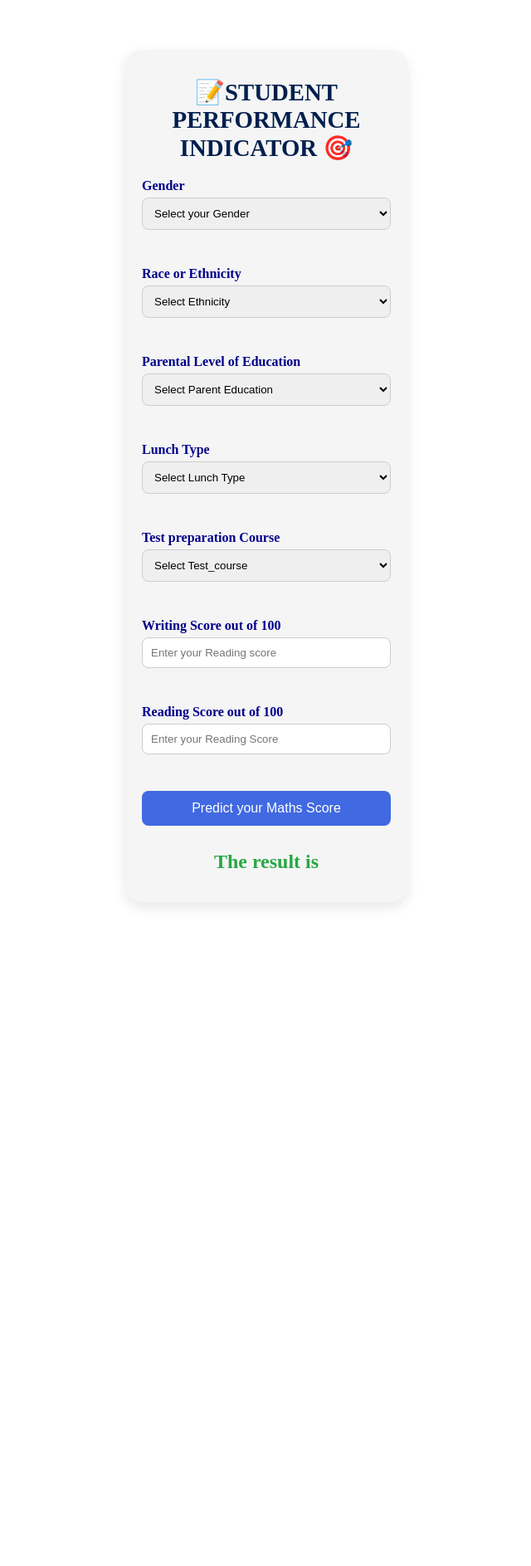
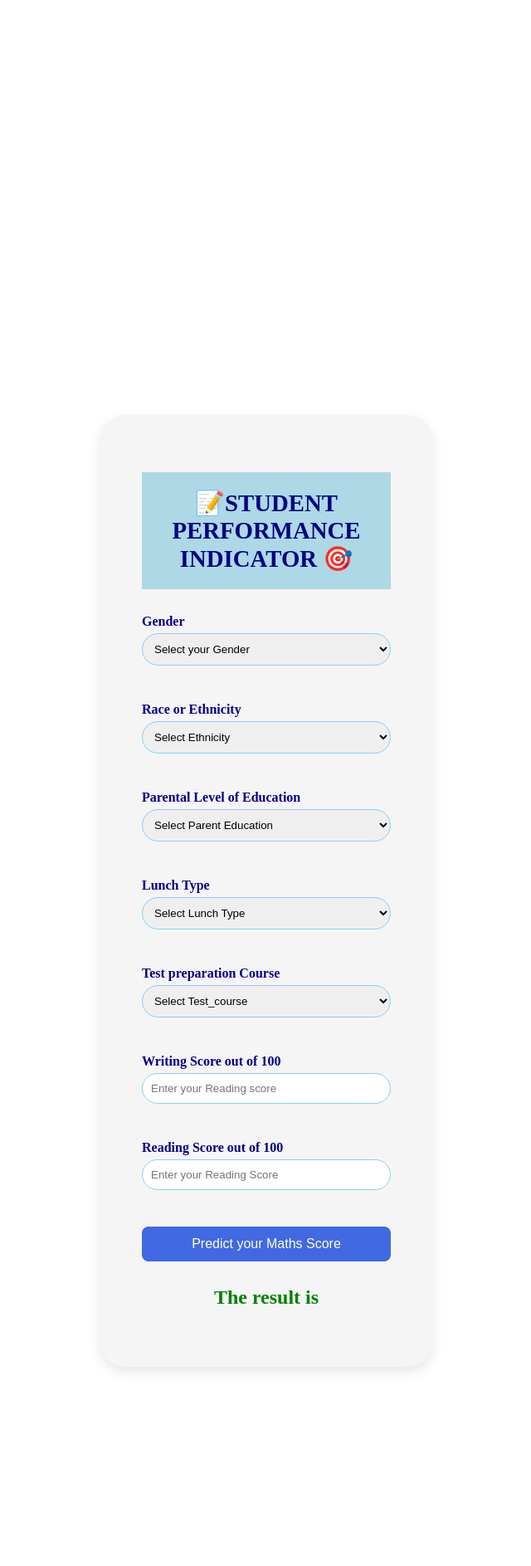
Before and after one commit to seelamdivya23/Student-performance-indicator, a Flask app: page /predictdata in a window 1280 px wide. Shown: the top 1887 px of the page at 83% size, without its empty margins (319-959 px from the left). Before the commit the page ends 1093 px from the top, so only its background shows below. Run offline with Flask 3, Linux system fonts and the light colour scheme.

Commit message:
final commit

```diff
--- a/templates/home.html
+++ b/templates/home.html
@@ -5,9 +5,11 @@
 
             h1 {
             text-align: center;
-            color: #001f4d;
-            margin-bottom:20px;
+            color: navy;
+            background-color: lightblue;
+            margin-bottom:30px;
             font-size: 1.8rem;
+            padding: 20px;
         }
 
 
@@ -16,9 +18,9 @@
         .login {
     background-color: whitesmoke;
     max-width: 300px;
-    margin: 60px auto;
-    padding: 15px 20px;
-    border-radius: 20px;
+    margin: 500px auto;
+    padding:50px;
+    border-radius: 30px;
     box-shadow: 0 6px 15px rgba(0, 0, 0, 0.1);
 }
 
@@ -27,7 +29,7 @@
         h1 {
             text-align: center;
             color: blue;
-            margin-bottom: 25px;
+            margin-bottom: 40px;
         }
 
         .form-label {
@@ -37,8 +39,8 @@
 
         .form-control, select {
             padding: 10px;
-            border-radius: 8px;
-            border: 1px solid #ccc;
+            border-radius: 20px;
+            border: 1px solid lightskyblue;
             margin-top: 5px;
             margin-bottom: 20px;
             width: 100%;
@@ -49,7 +51,7 @@
             border: none;
             padding: 12px 20px;
             font-size: 1rem;
-            color: #fff;
+            color: white;
             border-radius: 8px;
             cursor: pointer;
             transition: background-color 0.3s ease;
@@ -57,14 +59,14 @@
         }
 
         .btn-primary:hover {
-            background-color: #1b4f72;
+            background-color: darkblue;
         }
 
         h2 {
             margin-top: 30px;
             text-align: center;
             font-size: 1.5rem;
-            color: #28a745;
+            color: green;
         }
 
         .mb-3 {
```
Also changed, not shown: 1 other file.
